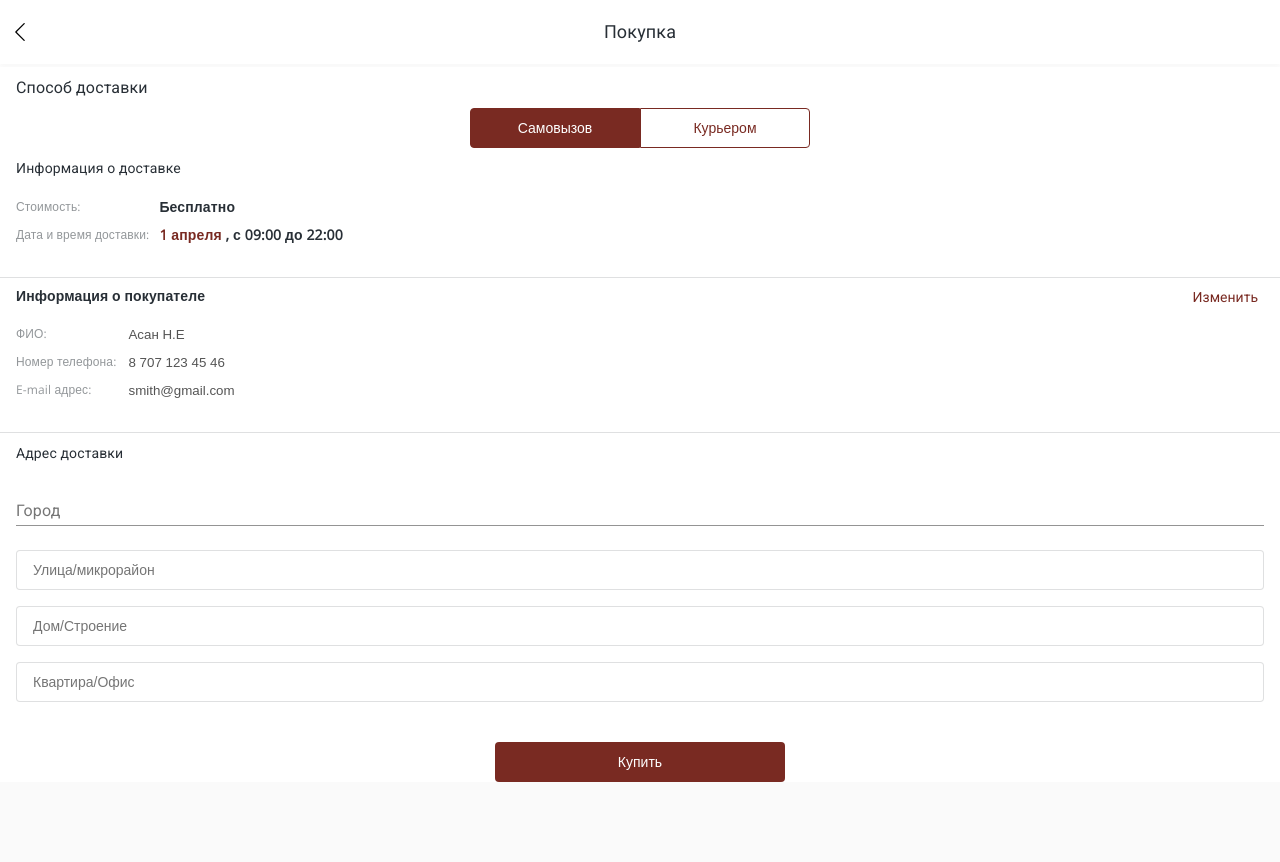
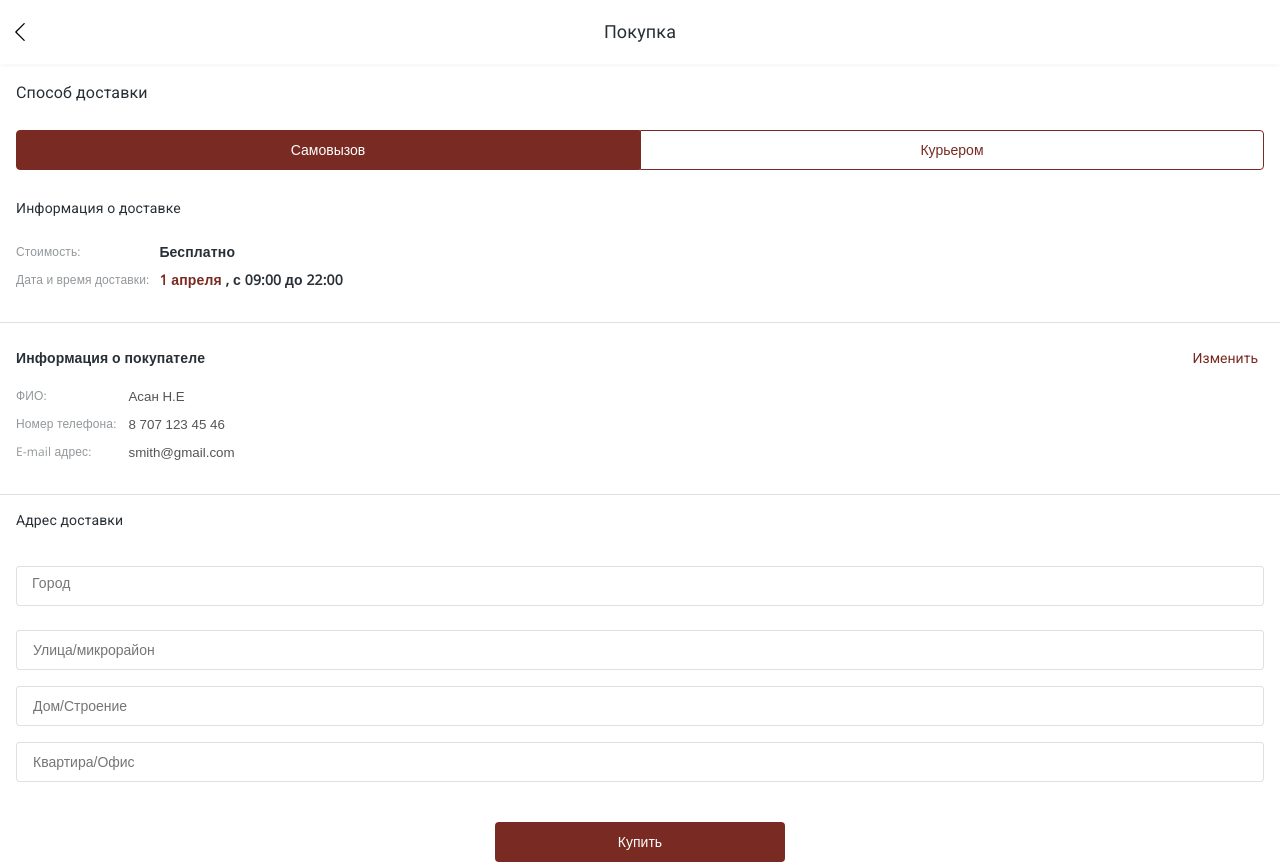
Before and after one commit to edilova/Testing, a Vue app: page /#/purchase in a window 1280 px wide. Before the commit the page ends 800 px from the top, so only its background shows below. Built offline with nearby package versions, Linux system fonts and the light colour scheme.

Commit message:
edit button added, grey line divider

```diff
--- a/src/App.vue
+++ b/src/App.vue
@@ -20,5 +20,8 @@ export default {
   #app{
     background-color: #fff;
   }
+  body{
+    background-color: #fff;
+  }
 
 </style>
--- a/src/components/Product.vue
+++ b/src/components/Product.vue
@@ -179,7 +179,7 @@
         border: 1px solid #F4F4F4;
         box-sizing: border-box;
         border-radius: 4px;
-        margin-bottom: 0.9rem;
+        /*margin-bottom: 0.9rem;*/
         display: block;
         align-items: center;
         .product-images{
--- a/src/components/ProductList.vue
+++ b/src/components/ProductList.vue
@@ -38,7 +38,7 @@
                     <p class="price font-10">от <span class="font-14"> 318 000 000тнг </span></p>
                 </div>
             </div>
-            <div class="product-container">
+            <div class="product-container" @click="gotoProduct">
                 <div class="product-images">
                     <img class="product" src="../assets/images/product15.svg" alt="">
                     <img class="favorites" src="../assets/images/heart-in-like-circular-button.svg" alt="" width="25">
@@ -57,7 +57,7 @@
                     <p class="price font-10">от <span class="font-14"> 318 000 000тнг </span></p>
                 </div>
             </div>
-            <div class="product-container">
+            <div class="product-container" @click="gotoProduct">
                 <div class="product-images">
                     <img class="product" src="../assets/images/product15.svg" alt="">
                     <img class="favorites" src="../assets/images/heart-in-like-circular-button.svg" alt="" width="25">
@@ -76,7 +76,7 @@
                     <p class="price font-10">от <span class="font-14"> 318 000 000тнг </span></p>
                 </div>
             </div>
-            <div class="product-container">
+            <div class="product-container" @click="gotoProduct">
                 <div class="product-images">
                     <img class="product" src="../assets/images/product15.svg" alt="">
                     <img class="favorites" src="../assets/images/heart-in-like-circular-button.svg" alt="" width="25">
--- a/src/components/Purchase.vue
+++ b/src/components/Purchase.vue
@@ -30,7 +30,7 @@
                     <span class="font-14"><button class="font-14" @click="isEditing = !isEditing">
                         {{ isEditing ? 'Сохранить' : 'Изменить' }}
                     </button>
-                     <button v-if="isEditing" @click="isEditing = false" class="font-14">Cancel</button>
+                     <button v-if="isEditing" @click="isEditing = false" class="font-14">Отмена</button>
                     </span>
                 </div>
                 <!--<span class="font-14">Изменить</span>-->
@@ -64,7 +64,7 @@
                 <div class="purchase-input">
                     <input class="font-14"  type="text" placeholder="Квартира/Офис">
                 </div>
-                <div class="block-btn"><button class="font-14">Купить</button></div>
+                <div class="block-btn"><button class="font-14" @click="gotoBuy">Купить</button></div>
             </div>
             <div v-if="currentType == 2">
                 <p class="purchase-text-1 font-14">Можно забрать</p>
@@ -81,8 +81,17 @@
                         <p class="purchase-text-2 font-12">Ваш город</p>
                     </div>
                     <div class="purchase-your-city-in">
-                        <p class="purchase-text-4 font-14">г. Алматы</p>
-                        <span class="font-14">Изменить</span>
+                        <div class="purchase-info">
+                            <div  :class="{'d-with-100': isEditing}">
+                               <p class="purchase-text-4 font-14"><input class="edit-save-before" type="text" v-model="city" :disabled="!isEditing" :class="{'edit-save': isEditing}"></p>
+                            </div>
+                        </div>
+                        <!--<p class="purchase-text-4 font-14">г. Алматы</p>-->
+                        <span class="font-14"><button class="font-14" @click="isEditing = !isEditing">
+                        {{ isEditing ? 'Сохранить' : 'Изменить' }}
+                        </button>
+                         <button v-if="isEditing" @click="isEditing = false" class="font-14">Отмена</button>
+                        </span>
                     </div>
                 </div>
 
@@ -106,7 +115,7 @@
                         <p class="font-12 type-2">Пн-Пт 09:00-22:00 ; Сб-Вс 09:00-12:00   </p>
                     </div>
                 </div>
-                <div class="block-btn"><button class="font-14" @click="gotoNext">Продолжить покупку</button></div>
+                <div class="block-btn"><button class="font-14"  @click="gotoBuy">Продолжить покупку</button></div>
             </div>
 
         </div>
@@ -143,7 +152,8 @@
                     name: 'Асан Н.Е',
                     email: 'smith@gmail.com',
                     phone: '8 707 123 45 46'
-                }
+                },
+                city: 'г. Алматы',
             }
         },
         methods: {
@@ -153,8 +163,10 @@
             },
             selectType(selectedType){
                 this.currentType = selectedType
+            },
+            gotoBuy(){
+                this.$router.push({ path: '/' })
             }
-
         },
     }
 </script>
@@ -194,10 +206,10 @@
             font-family: 'Roboto', sans-serif;
             font-weight: 500;
             color: $mainColor2;
-            padding: 0.5rem 1rem 0.5rem 1rem;
+            padding: 0.8rem 1rem 0.8rem 1rem;
         }
         .purchase-button-1, .purchase-button-2{
-            width: 170px;
+            width: 100%;
             height: 40px;
             background: #FFFFFF;
             border: 1px solid $mainColor3;
@@ -215,6 +227,7 @@
     .btn-wraper{
         display: flex;
         justify-content: center;
+        padding: 0.8rem 1rem 0.8rem 1rem;
     }
     .purchase-button-1{
         border-radius: 4px 0px 0px 4px;
@@ -222,7 +235,7 @@
     .purchase-button-2{
         border-radius: 0px 4px 4px 0px;
     }
-    .purchase-info,{
+    .purchase-info{
         display: flex;
         padding: 0.5rem 1rem 0.5rem 1rem;
     }
@@ -233,6 +246,7 @@
     .purchase-your-city-in{
         display: flex;
         justify-content: space-between;
+        align-items: center;
         button{
             line-height: 20px;
             font-family: 'Roboto', sans-serif;
@@ -241,7 +255,7 @@
         }
     }
     .purchase-your-info{
-        padding: 0.5rem 1rem 0.5rem 1rem;
+        padding: 1.5rem 1rem 0.6rem 1rem;
     }
     .purchase-text-2{
         line-height: 20px;
@@ -362,3 +376,32 @@
         width: 100%;
     }
 </style>
+
+<style lang="scss">
+    .md-field.md-theme-default:after {
+         background-color: transparent;
+    }
+    .md-field.md-clearable .md-input {
+        width: 100%;
+        height: 40px;
+        background: #FFFFFF;
+        border: 1px solid rgba(40, 47, 54, 0.15);
+        box-sizing: border-box;
+        border-radius: 4px;
+        padding-left: 1rem;
+        outline: none;
+    }
+    .md-field.md-theme-default:before {
+        background-color: transparent!important;
+        background-color: var(--md-theme-default-primary, transparent) !important;
+    }
+    .md-field label{
+        padding-left: 1rem;
+        font-size: 14px;
+        line-height: 20px;
+        font-family: 'Open Sans', sans-serif;
+    }
+    .md-button.md-theme-default{
+        margin-top: inherit;
+    }
+</style>
```
Also changed, not shown: src/components/FilterList.vue (+18 -10 lines).
